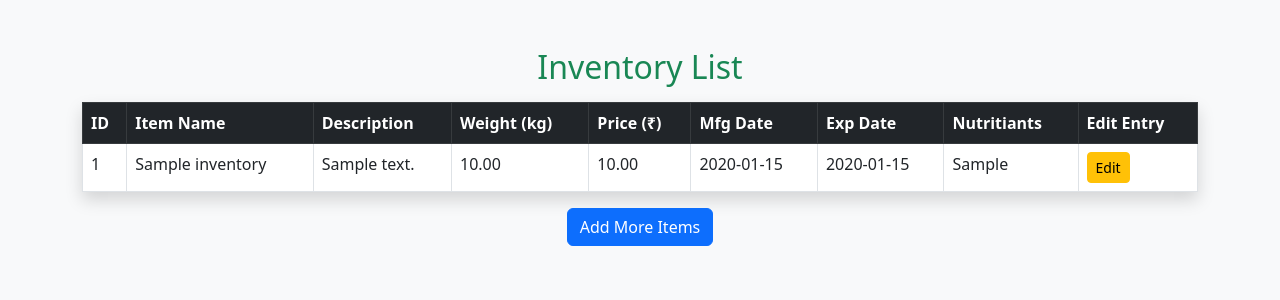
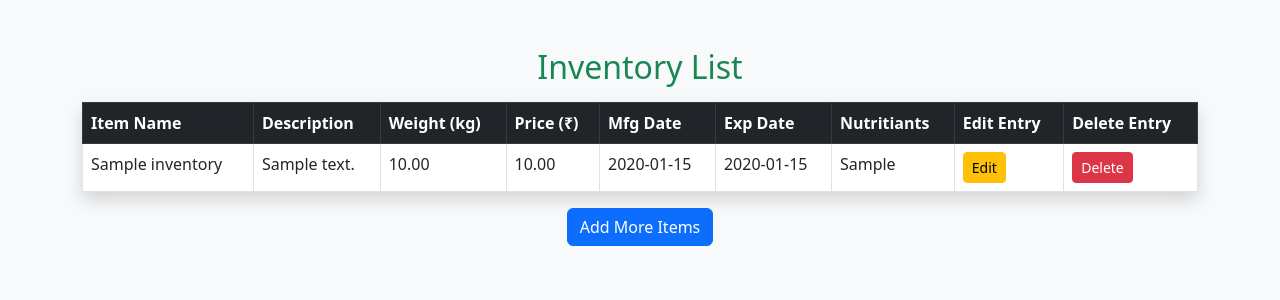
Before and after one commit to MakMohanK/KITCHEN_INV_TRACKING, a Flask app: page /inventory in a window 1280 px wide. Shown: the top 300 px of the page. Run offline with Flask 3, Linux system fonts and the light colour scheme; tables that the repository leaves empty hold one stand-in row (values such as "Sample post").

Commit message:
adding delete option

```diff
--- a/app.py
+++ b/app.py
@@ -73,5 +73,15 @@ def update_item(item_id):
 
     return redirect('/inventory')
 
+@app.route('/delete/<int:item_id>')
+def delete_item(item_id):
+    conn = get_db_connection()
+    cursor = conn.cursor()
+    cursor.execute("DELETE FROM inventory WHERE Id = %s", (item_id,))
+    conn.commit()
+    conn.close()
+
+    return redirect('/inventory')
+
 if __name__ == '__main__':
     app.run(debug=True)
--- a/templates/inventory.html
+++ b/templates/inventory.html
@@ -12,7 +12,6 @@
         <table class="table table-bordered table-hover shadow mt-3">
             <thead class="table-dark">
                 <tr>
-                    <th>ID</th>
                     <th>Item Name</th>
                     <th>Description</th>
                     <th>Weight (kg)</th>
@@ -21,12 +20,12 @@
                     <th>Exp Date</th>
                     <th>Nutritiants</th>
                     <th>Edit Entry</th>
+                    <th>Delete Entry</th>
                 </tr>
             </thead>
             <tbody>
                 {% for item in items %}
                 <tr>
-                    <td>{{ item.Id }}</td>
                     <td>{{ item.Item_Name }}</td>
                     <td>{{ item.Description }}</td>
                     <td>{{ item.Weight }}</td>
@@ -36,6 +35,9 @@
                     <td>{{ item.Nutritiants }}</td>
                     <td>
                         <a href="/edit/{{ item.Id }}" class="btn btn-warning btn-sm">Edit</a>
+                    </td>
+                    <td>
+                        <a href="/delete/{{ item.Id }}" class="btn btn-danger btn-sm" onclick="return confirm('Are you sure you want to delete this item?');">Delete</a>
                     </td>
                 </tr>
                 {% endfor %}
```
